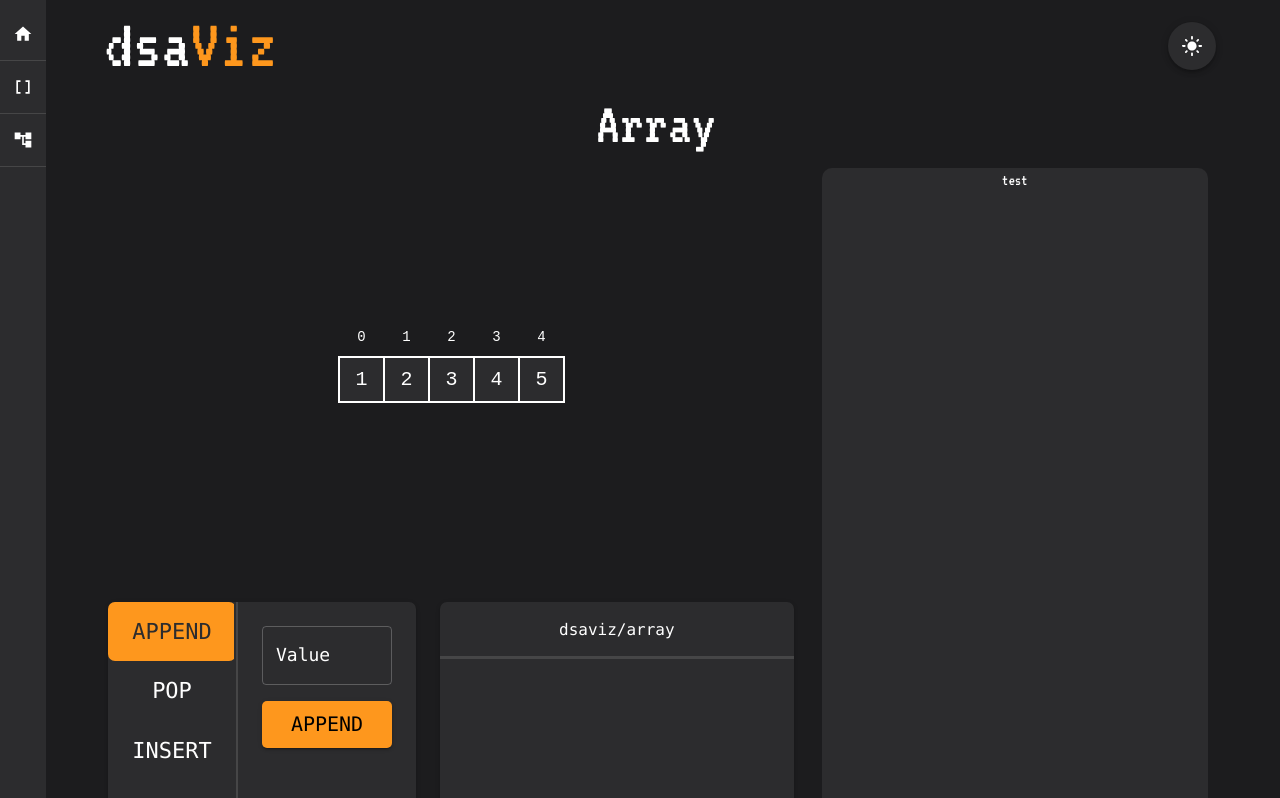
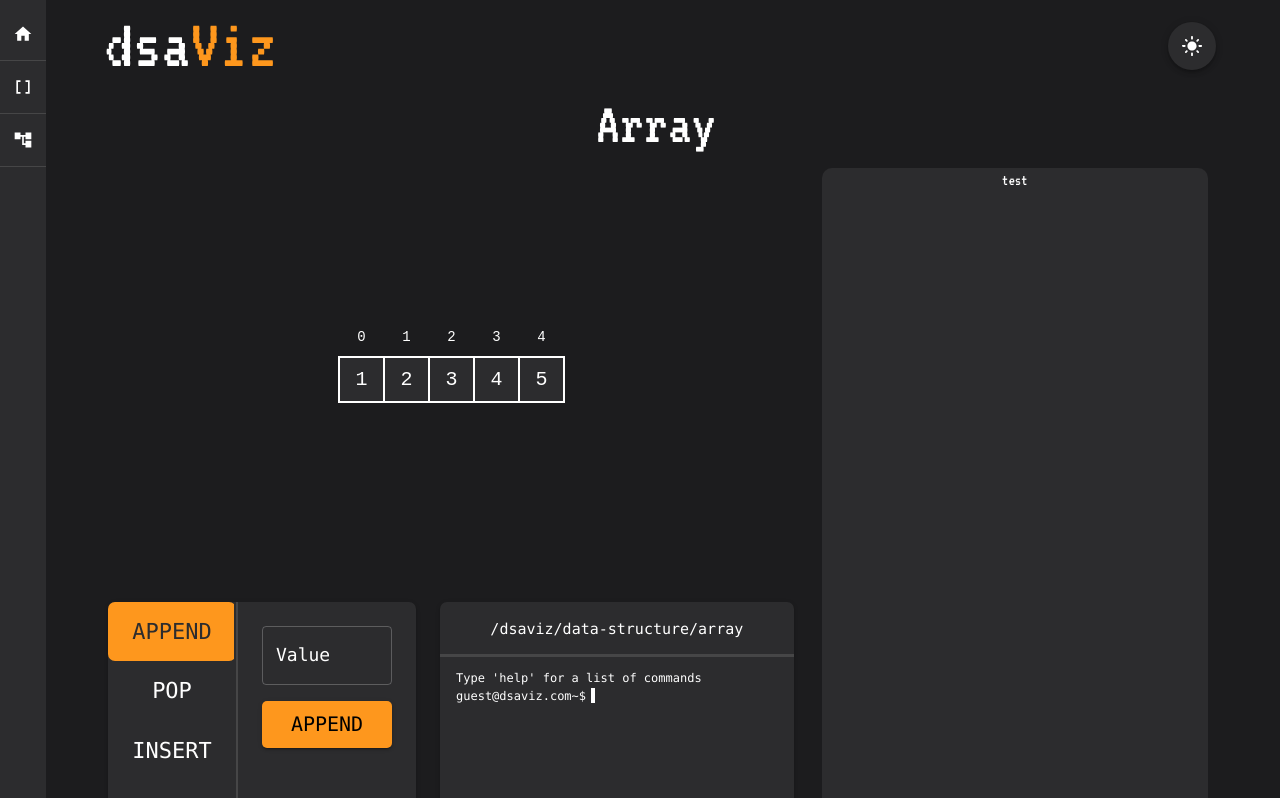
Before and after one commit to lukereed1/dsaviz, a React (Vite) app: page /array in a window 1280 px wide. Shown: the top 798 px of the page. Built offline with nearby package versions, Linux system fonts and the light colour scheme.

Commit message:
started terminal

```diff
--- a/src/app/components/Terminal.tsx
+++ b/src/app/components/Terminal.tsx
@@ -1,10 +1,73 @@
-import { Box, Divider, Typography } from "@mui/material";
+import {
+	Box,
+	Divider,
+	InputBase,
+	List,
+	ListItem,
+	Typography,
+} from "@mui/material";
+import { ChangeEvent, useEffect, useRef, useState, KeyboardEvent } from "react";
 
-export default function Terminal() {
+interface Props {
+	header: string;
+}
+
+export default function Terminal({ header }: Props) {
+	const inputRef = useRef<HTMLInputElement>(null);
+	const [inputValue, setInputValue] = useState("");
+	const [valueAfterCaret, setValueAfterCaret] = useState("");
+	const [caretPosition, setCaretPosition] = useState(0);
+
+	useEffect(() => {
+		if (inputRef.current) {
+			inputRef.current.focus(); // Focuses terminal input upon page loading
+		}
+	}, []);
+
+	function handleInputChange(event: ChangeEvent<HTMLInputElement>) {
+		setInputValue(event.target.value);
+	}
+
+	function handleKeyDown(event: KeyboardEvent<HTMLInputElement>) {
+		if (event.key === "Enter") {
+			// handle enter key
+			console.log(`Command entered: ${inputValue}`);
+			inputRef.current!.value = "";
+			setInputValue("");
+		}
+	}
+
+	function handleClick() {
+		if (inputRef.current) {
+			inputRef.current.focus();
+		}
+	}
+
 	return (
-		<Box sx={styles.window}>
-			<Typography sx={styles.headerText}>dsaviz/array</Typography>
+		<Box onClick={handleClick} sx={styles.window}>
+			<Typography sx={styles.headerText}>/dsaviz/{header}</Typography>
 			<Divider sx={styles.divider} />
+			<Box sx={styles.ioBox}>
+				<List disablePadding>
+					<ListItem disablePadding sx={{ fontSize: 12 }}>
+						Type 'help' for a list of commands
+					</ListItem>
+					<ListItem disablePadding sx={{ fontSize: 12 }}>
+						guest@dsaviz.com~${" "}
+						<span style={{ marginLeft: 5 }}>{inputValue}</span>
+						<span style={styles.caret}></span>
+						<span>{valueAfterCaret}</span>
+						<InputBase
+							fullWidth
+							onChange={handleInputChange}
+							onKeyDown={handleKeyDown}
+							inputRef={inputRef}
+							sx={styles.input}
+							autoFocus
+						/>
+					</ListItem>
+				</List>
+			</Box>
 		</Box>
 	);
 }
@@ -17,13 +80,40 @@ const styles = {
 		bgcolor: "primary.main",
 		flex: 2,
 		borderRadius: "7px",
+		width: 400,
 		height: "100%",
-		width: 1000,
 	},
 	headerText: {
 		fontFamily: "menlo",
+		fontSize: 15,
 		paddingTop: 2,
 		paddingBottom: 1.75,
 	},
 	divider: { borderBottomWidth: 3 },
+	ioBox: {
+		flex: 1,
+		textAlign: "left",
+		paddingX: 2,
+		paddingY: 1.5,
+		fontFamily: "menlo",
+		fontSize: 13,
+	},
+	input: {
+		color: "transparent",
+		fontFamily: "menlo",
+		fontSize: "12px",
+		"& .MuiInputBase-input": {
+			padding: 0,
+		},
+	},
+	adornment: {
+		fontFamily: "menlo",
+		fontSize: 13,
+	},
+	caret: {
+		width: 7,
+		height: 15,
+		backgroundColor: "white",
+		marginBottom: 2,
+	},
 };
--- a/src/pages/data-structures/DataStructurePageTemplate.tsx
+++ b/src/pages/data-structures/DataStructurePageTemplate.tsx
@@ -1,27 +1,30 @@
 import { Box, Typography } from "@mui/material";
 import { ReactNode } from "react";
 import Terminal from "../../app/components/Terminal";
-import { Height } from "@mui/icons-material";
 
 interface Props {
 	header: string;
-	dataStructure?: ReactNode;
-	operations?: ReactNode;
+	dataStructure: ReactNode;
+	operations: ReactNode;
 }
 
-export default function DataStructurePageTemplate(props: Props) {
+export default function DataStructurePageTemplate({
+	header,
+	dataStructure,
+	operations,
+}: Props) {
 	return (
 		<Box sx={styles.mainBox}>
-			<Typography variant="h2">{props.header}</Typography>
+			<Typography variant="h2">{header}</Typography>
 
 			<Box sx={styles.contentBox}>
 				<Box sx={styles.leftColBox}>
-					<Box sx={styles.dataStructureBox}>
-						{props.dataStructure}
-					</Box>
+					<Box sx={styles.dataStructureBox}>{dataStructure}</Box>
 					<Box sx={styles.lowerBox}>
-						<Box sx={styles.operationBox}>{props.operations}</Box>
-						<Terminal />
+						<Box sx={styles.operationBox}>{operations}</Box>
+						<Terminal
+							header={"data-structure/" + header.toLowerCase()}
+						/>
 					</Box>
 				</Box>
 
```
